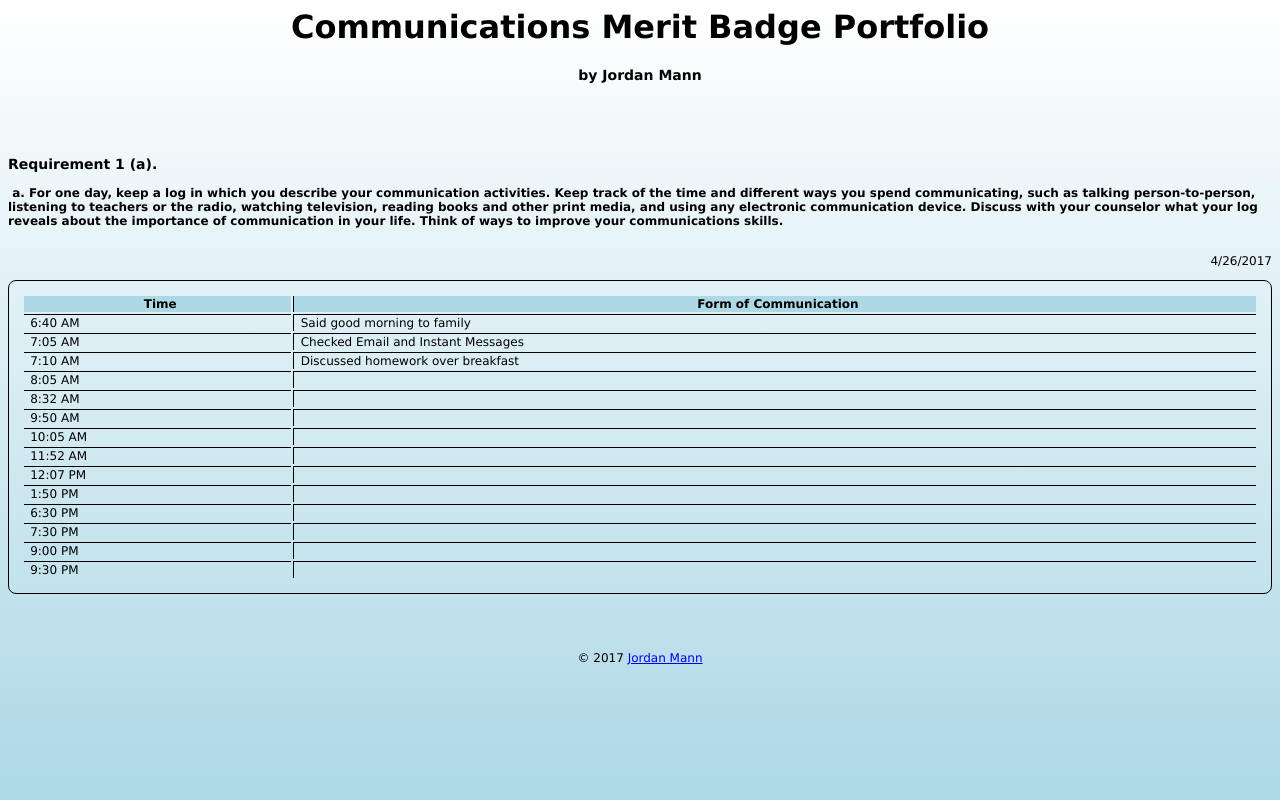
After one commit to jrmann100/troop59, a Flask app: page /communications/commintro.html in a window 1280 px wide. The commit adds this page. Run offline with Flask 2, Linux system fonts and the light colour scheme; some libraries are stand-ins or nearby versions.

Commit message:
Updating changes again

```diff
--- a/app.py
+++ b/app.py
@@ -1,9 +1,10 @@
 #!/home/flask/venv/bin/python
-from flask import Flask, send_from_directory, render_template, jsonify, request, Response
+from flask import Flask, send_from_directory, render_template, jsonify, request, Response, url_for
 import os
 from functools import wraps
 
 app = Flask(__name__)
+app.config['TEMPLATES_AUTO_RELOAD'] = True
 
 
 def check_auth(username, password):
@@ -41,12 +42,23 @@ def index():
 def send_file(path):
     return send_from_directory(os.path.join(app.root_path, 'static'), path)
 
+
+@app.route('/communications/<path:path>')
+def render_commpage(path):
+    return render_template('communications/' + path)
+
+@app.context_processor
+def override_url_for():
+    return dict(url_for=dated_url_for)
+
+def dated_url_for(endpoint, **values):
+    if endpoint == 'static':
+        filename = values.get('filename', None)
+        if filename:
+            file_path = os.path.join(app.root_path,
+                                     endpoint, filename)
+            values['q'] = int(os.stat(file_path).st_mtime)
+    return url_for(endpoint, **values)
+
 if __name__ == '__main__':
     app.run(debug=True, host='0.0.0.0', port=9001)
-
-
-# Favicon setup.
-@app.route('/favicon.ico')
-def favicon():
-    return send_from_directory(os.path.join(app.root_path, 'static'),
-                               'favicon.ico', mimetype='image/vnd.microsoft.icon')
--- /dev/null
+++ b/static/styles/communications/intro.css
@@ -0,0 +1,44 @@
+html {
+  font: 13px Verdana, Arial, sans-serif;
+}
+
+body {
+  background: linear-gradient(white, #add8e6);
+}
+
+.headtitle {
+    font-size: 4vh
+}
+
+.reqbody {
+    font-size: 1.5vh
+}
+
+.reqtitle {
+    font-size: 1.75vh
+}
+
+#timestable {
+    width: 100%;
+    padding: 1vw;
+    font-size: 1.5vh;
+    border-collapse:separate;
+    border:solid black 0.1vh;
+    border-spacing: none;
+    border-radius: 1vh;
+}
+
+#timestable td, th {
+    border-left: solid black 0.1vh;
+    border-top: solid black 0.1vh;
+    padding-left: 0.8vh;
+}
+
+#timestable th {
+    background-color: #add8e6;
+    border-top: none;
+}
+
+#timestable td:first-child, th:first-child {
+     border-left: none;
+}
--- /dev/null
+++ b/templates/communications/commintro.html
@@ -0,0 +1,55 @@
+<head>
+  <title>Communications Portfolio</title>
+  <link rel="shortcut icon" href="{{ url_for('static', filename='favicon.ico') }}">
+  <link rel="stylesheet" type="text/css" href="{{ url_for('static',filename='styles/communications/intro.css') }}">
+  <script src="//ajax.googleapis.com/ajax/libs/jquery/1.9.1/jquery.min.js"></script>
+
+  <h1 align="center" class="headtitle">
+Communications Merit Badge Portfolio
+      </h1>
+  <h3 class="reqtitle" align="center">
+by Jordan Mann
+  </h3>
+</head>
+
+<br>
+<br>
+<br>
+
+<body>
+  <h3 class="reqtitle">Requirement 1 (a).</h3>
+  <p class="reqbody"><strong>&nbsp;a. For one day, keep a log in which you describe your communication activities. Keep track of the time and different ways you spend communicating, such as talking person-to-person, listening to teachers or the radio, watching television, reading books and other print media, and using any electronic communication device. Discuss with your counselor what your log reveals about the importance of communication in your life. Think of ways to improve your communications skills.</strong>
+  <br>
+  <br>
+  <p class="reqbody" align="right">4/26/2017</p>
+  <p class="reqbody">
+    <table id="timestable">
+        <thead>
+            <tr>
+                <th>Time</th><th>Form of Communication</th>
+            </tr>
+        </thead>
+        <tbody>
+            <tr><td>6:40 AM</td><td>Said good morning to family</td></tr>
+            <tr><td>7:05 AM</td><td>Checked Email and Instant Messages</td></tr>
+            <tr><td>7:10 AM</td><td>Discussed homework over breakfast</td></tr>
+            <tr><td>8:05 AM</td><td></td></tr>
+            <tr><td>8:32 AM</td><td></td></tr>
+            <tr><td>9:50 AM</td><td></td></tr>
+            <tr><td>10:05 AM</td><td></td></tr>
+            <tr><td>11:52 AM</td><td></td></tr>
+            <tr><td>12:07 PM</td><td></td></tr>
+            <tr><td>1:50 PM</td><td></td></tr>
+            <tr><td>6:30 PM</td><td></td></tr>
+            <tr><td>7:30 PM</td><td></td></tr>
+            <tr><td>9:00 PM</td><td></td></tr>
+            <tr><td>9:30 PM</td><td></td></tr>
+        </tbody>
+    </table>
+  </p>
+  <br>
+
+  <br>
+  <br>
+</body>
+<footer align="center" class="reqbody">© 2017 <a href="https://jrmann.com">Jordan Mann</a></footer>
--- a/templates/index.html
+++ b/templates/index.html
@@ -36,7 +36,7 @@ Unofficial Website by Jordan Mann
         <p id="bsalink">Troop59BSA.org</p>
       </a>
     </td>
-    <td>&nbsp; Here to see Jordan Mann's Communications Merit badge portfolio? <a href="/communications1.html">Click here.</a>
+    <td>&nbsp; Here to see Jordan Mann's Communications Merit badge portfolio? <a href="/communications/commintro.html">Click here.</a>
       <img height="100px" src="//meritbadge.org/wiki/images/0/08/Communication.jpg"></td>
   </table>
   <br>
```
Also changed, not shown: 7 other files.
